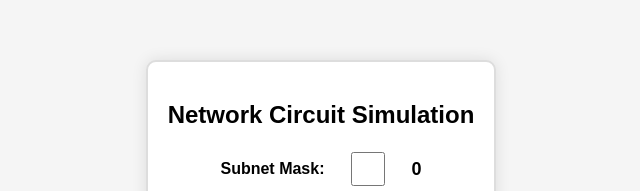
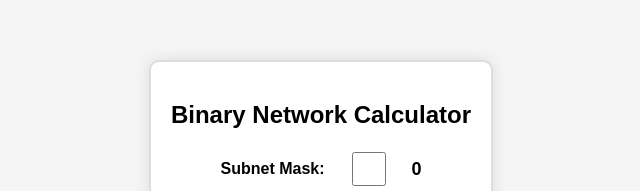
Before and after one commit to chrispan0/Subnetting-Circuit, a plain HTML site: page index.html in a window 1280 px wide. Shown: the part 167-358 px from the top of the page, without its empty margins (319-959 px from the left). Drawn offline with Linux system fonts and the light colour scheme.

Commit message:
change name

```diff
--- a/index.html
+++ b/index.html
@@ -59,7 +59,7 @@
   </head>
   <body>
     <div class="container">
-      <h2>Network Circuit Simulation</h2>
+      <h2>Binary Network Calculator</h2>
 
       <div class="switch">
         <span class="switch-label">Subnet Mask:</span>
```
